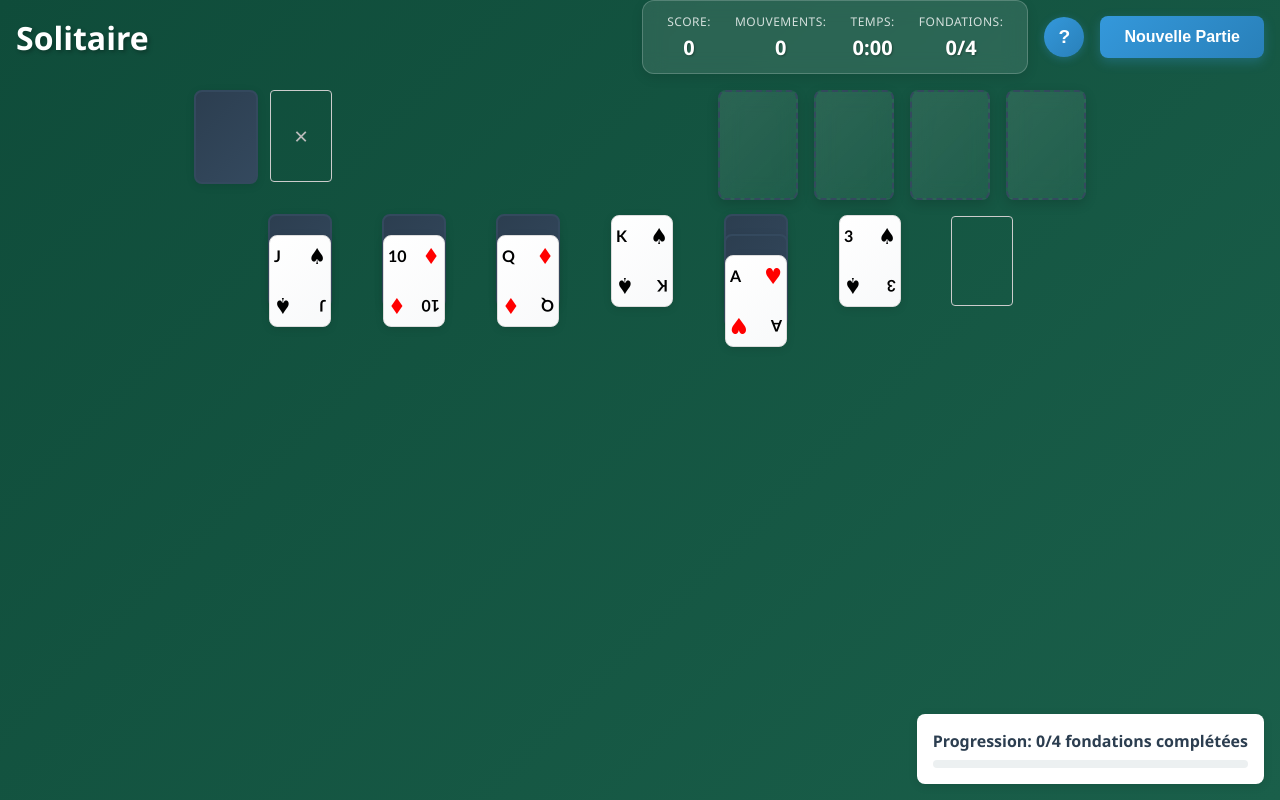
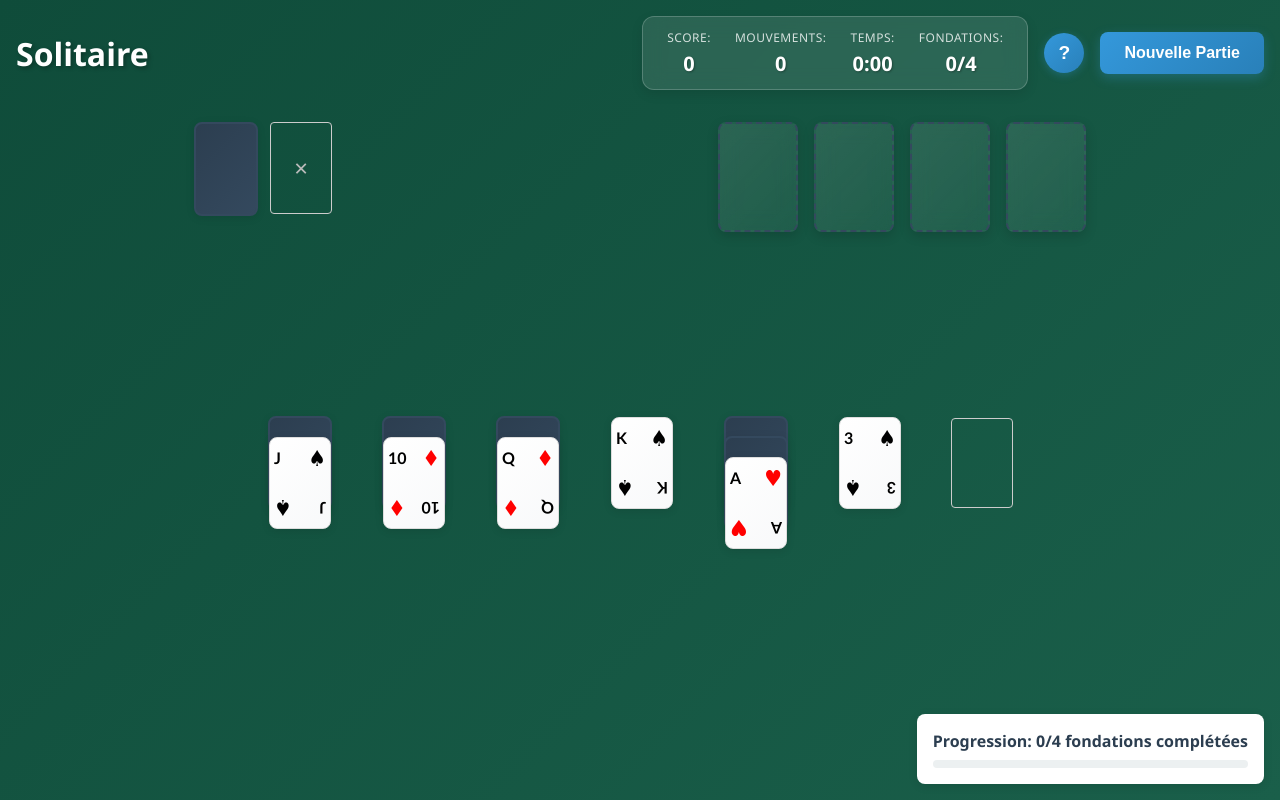
Before and after one commit to acassar/nkg-solitaire, a Vue app: page / in a window 1280 px wide. Built offline with nearby package versions, Linux system fonts and the light colour scheme; the HTML template or start-up script is replaced by a standard one.

Commit message:
fix ui issues => not enough space in the top bar => cards hovering not showing enough info

```diff
--- a/src/components/GameBoard.vue
+++ b/src/components/GameBoard.vue
@@ -1,15 +1,15 @@
 <script setup lang="ts">
+import { useDragKey } from '@/constants/provideKeys'
+import { useCardDrag } from '@/services/composables/useCardDrag'
+import { useGameStateStore } from '@/stores/gameStateStore'
+import { storeToRefs } from 'pinia'
+import { provide } from 'vue'
+import FoundationPile from './FoundationPile.vue'
+import GameCompletion from './GameCompletion.vue'
+import GameHelp from './GameHelp.vue'
+import GameStats from './GameStats.vue'
 import Stock from './StockComponent.vue'
-import FoundationPile from './FoundationPile.vue'
 import TableauPile from './TableauPile.vue'
-import GameCompletion from './GameCompletion.vue'
-import GameStats from './GameStats.vue'
-import GameHelp from './GameHelp.vue'
-import { storeToRefs } from 'pinia'
-import { useGameStateStore } from '@/stores/gameStateStore'
-import { useCardDrag } from '@/services/composables/useCardDrag'
-import { useDragKey } from '@/constants/provideKeys'
-import { provide } from 'vue'
 
 const gameStore = useGameStateStore()
 const { gameState } = storeToRefs(gameStore)
@@ -31,9 +31,7 @@ const startNewGame = () => {
       <div class="header-controls">
         <GameStats />
         <GameHelp />
-        <button @click="startNewGame" class="new-game-btn">
-          Nouvelle Partie
-        </button>
+        <button @click="startNewGame" class="new-game-btn">Nouvelle Partie</button>
       </div>
     </div>
 
@@ -68,7 +66,7 @@ const startNewGame = () => {
   display: flex;
   justify-content: space-between;
   align-items: center;
-  padding: 0 1rem;
+  padding: 1rem 1rem;
   margin-bottom: 1rem;
 }
 
@@ -112,6 +110,7 @@ const startNewGame = () => {
 .top-row {
   display: flex;
   justify-content: space-around;
+  height: calc((var(--card-height) - var(--card-overlap)) * 14);
 }
 
 .foundations {
--- a/src/components/card/CardComponent.vue
+++ b/src/components/card/CardComponent.vue
@@ -1,8 +1,8 @@
 <script setup lang="ts">
 import type { Card } from '@/models/Card'
-import CardRow from './components/CardRow.vue'
 import { useDragAndDrop } from '@/services/composables/dragAndDrop/useDragAndDrop'
 import { onBeforeUnmount, onMounted, ref, watch } from 'vue'
+import CardRow from './components/CardRow.vue'
 
 const { registerDropZone, unregisterDropZone } = useDragAndDrop()
 
@@ -117,7 +117,8 @@ watch(
 
 .canBeDragged:hover {
   cursor: pointer;
-  transform: scale(1.1);
+  transform: scale(1.2);
+  transform: translateY(-10px);
   box-shadow: 0 0 10px rgba(0, 0, 0, 0.4);
 }
 
@@ -126,6 +127,7 @@ watch(
   color: transparent;
   border: 2px solid #34495e;
 }
+
 .faceUp {
   background: linear-gradient(135deg, #ffffff, #f8f9fa);
 }
```
